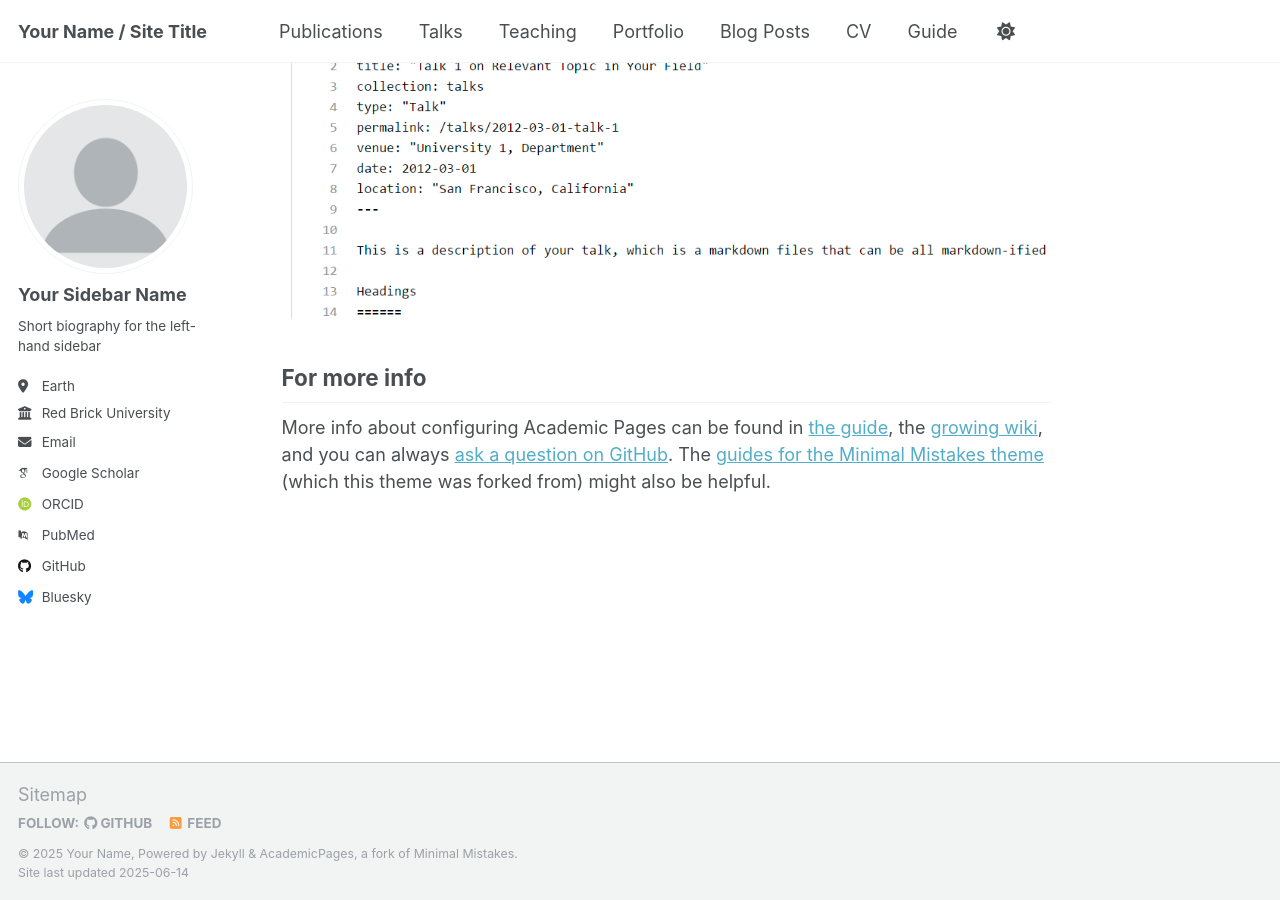
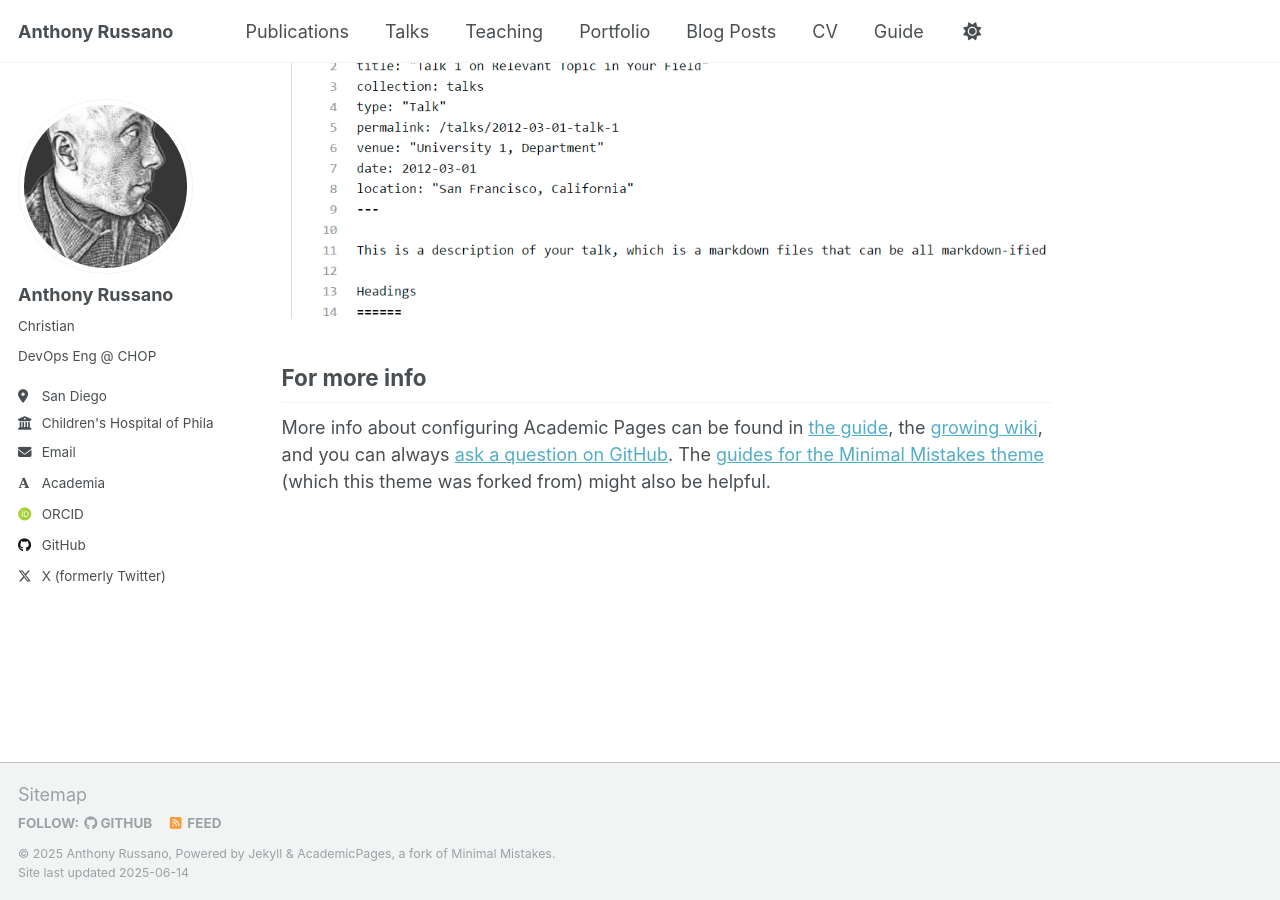
Before and after one commit to anthonyrussano/anthonyrussano.github.io, a Jekyll site: the page built from _pages/about.md, in a window 1280 px wide and 900 px high, scrolled down 2636 px. Built offline with Jekyll 4.4.1, drawn with Linux system fonts in a browser that asks for light colours; some web fonts are replaced.

Commit message:
Update _config.yml

```diff
--- a/_config.yml
+++ b/_config.yml
@@ -9,36 +9,36 @@
 # Basic Site Settings
 locale                   : "en-US"
 site_theme               : "default"
-title                    : "Your Name / Site Title"
+title                    : "Anthony Russano"
 title_separator          : "-"
-name                     : &name "Your Name"
-description              : &description "personal description"
-url                      : https://academicpages.github.io # the base hostname & protocol for your site e.g. "https://[your GitHub username].github.io" or if you already have some other page hosted on Github then use "https://[your GitHub username].github.io/[Your Repo Name]"
+name                     : &name "Anthony Russano"
+description              : &description "DevSecOps Engineer / AI Strategist"
+url                      : https://anthonyrussano.github.io # the base hostname & protocol for your site e.g. "https://[your GitHub username].github.io" or if you already have some other page hosted on Github then use "https://[your GitHub username].github.io/[Your Repo Name]"
 baseurl                  : "" # the subpath of your site, e.g. "/blog"
-repository               : "academicpages/academicpages.github.io"
+repository               : "anthonyrussano/anthonyrussano.github.io"
 
 # Site Author - The following control what appear as part of the author content on the side bar.
 #               If a field is blank the icon and link will not appear, otherwise it will be shown.
 #               Additional customization can be done by editing /_includes/author-profile.html
 author:
   # Biographic information
-  avatar           : "profile.png"
-  name             : "Your Sidebar Name"
-  pronouns         : # example: "she/her"
-  bio              : "Short biography for the left-hand sidebar"
-  location         : "Earth"
-  employer         : "Red Brick University"
+  avatar           : "headshot.jpg"
+  name             : "Anthony Russano"
+  pronouns         : "Christian"
+  bio              : "DevOps Eng @ CHOP"
+  location         : "San Diego"
+  employer         : "Children's Hospital of Philadelphia"
   uri              : # URL
-  email            : "none@example.org"
+  email            : "me@anthonyrussano.com"
 
   # Academic websites
-  academia         : # URL
-  arxiv            : # URL - Update with the correct link to your profile
-  googlescholar    : "https://scholar.google.com/citations?user=PS_CX0AAAAAJ"
+  academia         : https://wikip.co
+  arxiv            : # URL
+  googlescholar    : # URL
   impactstory      : # URL
-  orcid            : "http://orcid.org/yourorcidurl"
+  orcid            : "https://orcid.org/0000-0001-6908-5522"
   semantic         : # URL
-  pubmed           : "https://www.ncbi.nlm.nih.gov/pubmed/?term=john+snow"
+  pubmed           : # URL
   researchgate     : # URL
   scopus           : # URL
 
@@ -46,12 +46,12 @@
   bitbucket        : # Username - Update with your username on the site
   codepen          : # Username
   dribbble         : # Username
-  github           : "academicpages"
+  github           : "anthonyrussano"
   kaggle           : # Username
   stackoverflow    : # User number or user number and name (i.e., use "1" or "1/jeff-atwood")
 
   # Social media
-  bluesky          : "bsky.app" # Replace this with you Bluesky username
+  bluesky          : #
   facebook         : # Username
   flickr           : # Username
   foursquare       : # Username
@@ -68,7 +68,7 @@
   steam            : # Username
   telegram         : # URL
   tumblr           : # Username
-  twitter          : # Username for X / Twitter
+  twitter          : anthonyrussano
   vine             : # Username
   weibo            : # Username
   wikipedia        : # Username
```
